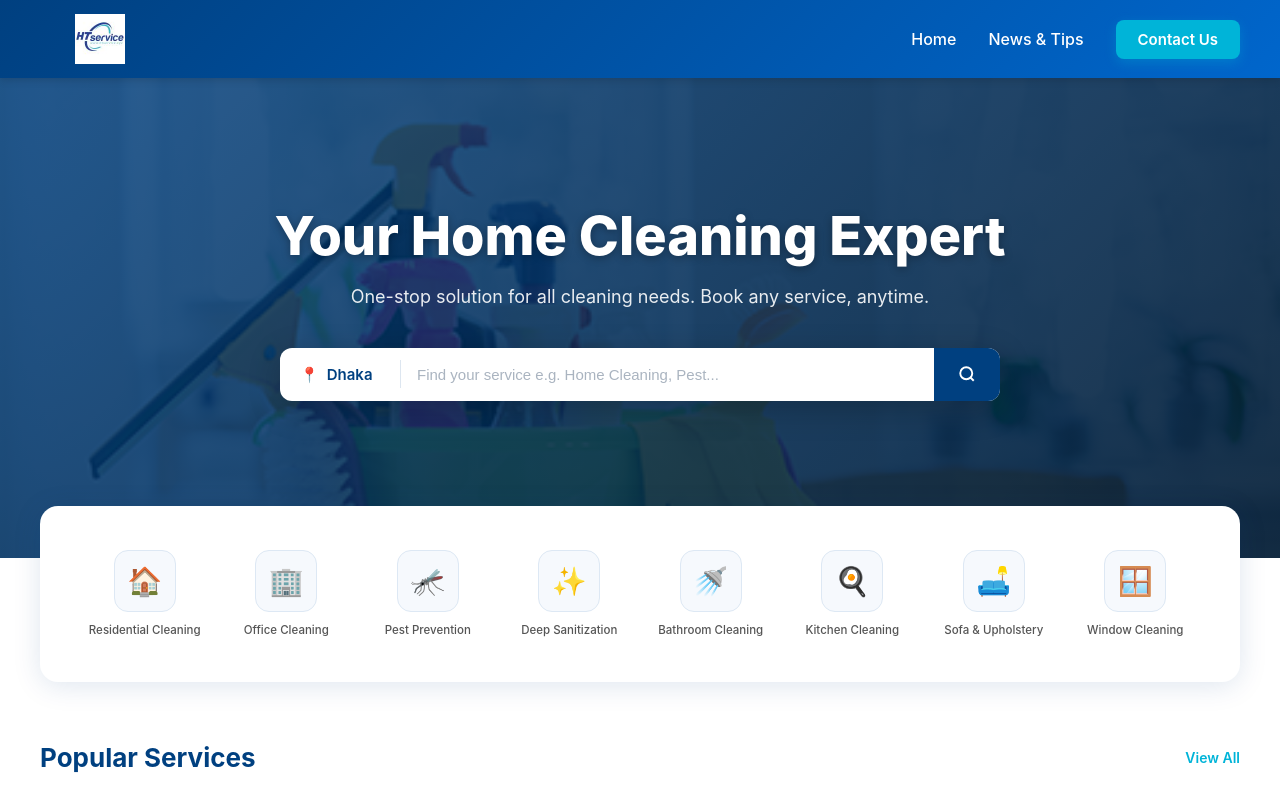
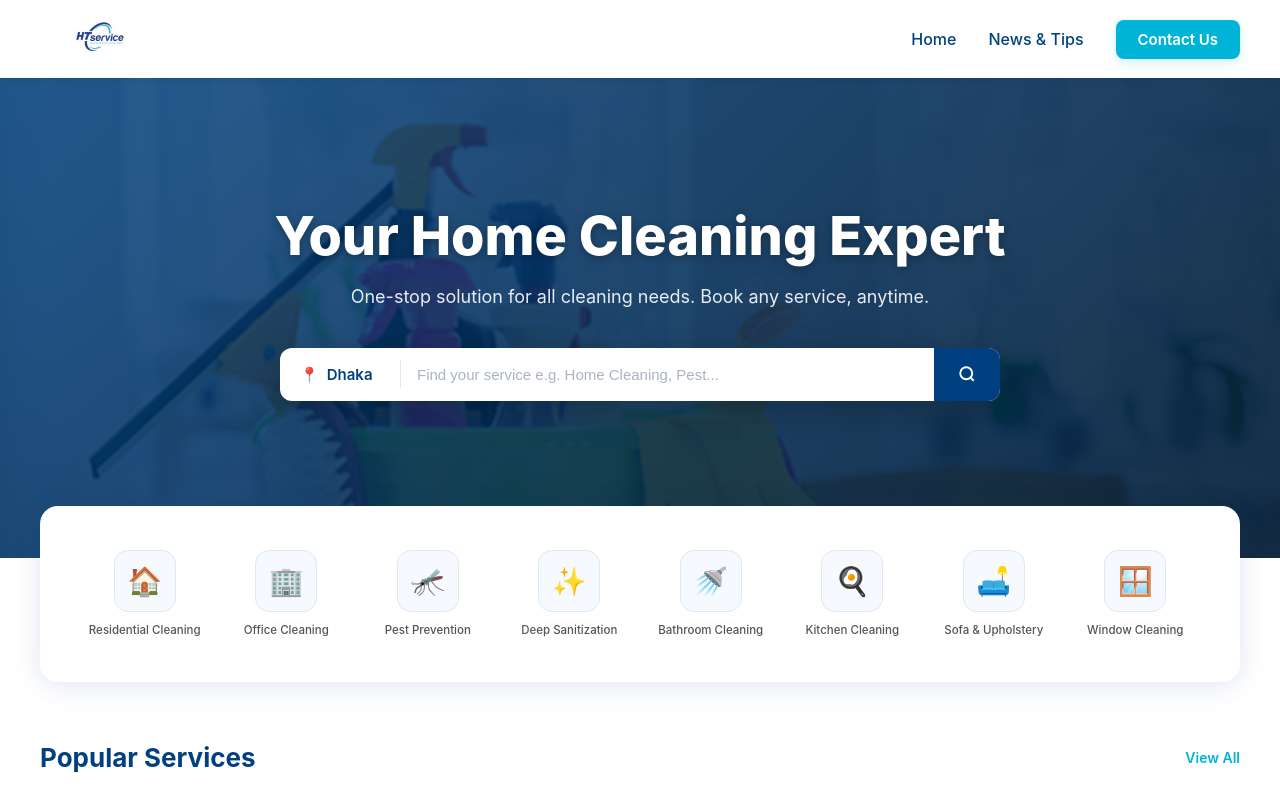
Before and after one commit to RetroRabiul/HTService, a Next.js app: page / in a window 1280 px wide. Shown: the top 799 px of the page. Built offline with nearby package versions, Linux system fonts and the light colour scheme.

Commit message:
white header

```diff
--- a/styles/Navigation.module.css
+++ b/styles/Navigation.module.css
@@ -1,7 +1,7 @@
 .nav {
-  background: linear-gradient(135deg, #004080 0%, #0066cc 100%);
+  background: #ffffff;
   padding: 14px 40px;
-  box-shadow: 0 2px 8px rgba(0, 0, 0, 0.15);
+  box-shadow: 0 2px 8px rgba(0, 0, 0, 0.06);
   position: sticky;
   top: 0;
   z-index: 1000;
@@ -29,7 +29,7 @@
 }
 
 .link {
-  color: white;
+  color: #004080;
   font-size: 16px;
   font-weight: 500;
   text-decoration: none;
@@ -51,12 +51,13 @@
   font-weight: 600;
   text-decoration: none;
   white-space: nowrap;
-  box-shadow: 0 4px 12px rgba(0, 180, 216, 0.3);
-  transition: opacity 0.2s;
+  box-shadow: 0 4px 12px rgba(0, 180, 216, 0.18);
+  transition: opacity 0.2s, transform 0.15s;
 }
 
 .contactBtn:hover {
-  opacity: 0.9;
+  opacity: 0.95;
+  transform: translateY(-1px);
 }
 
 /* Hamburger button — hidden on desktop */
@@ -76,7 +77,7 @@
   display: block;
   width: 25px;
   height: 2px;
-  background: white;
+  background: #004080;
   border-radius: 2px;
   transition: transform 0.3s ease, opacity 0.3s ease;
 }
```
